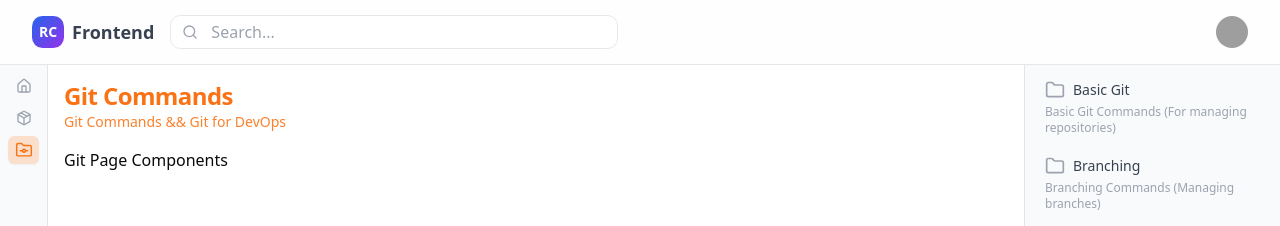
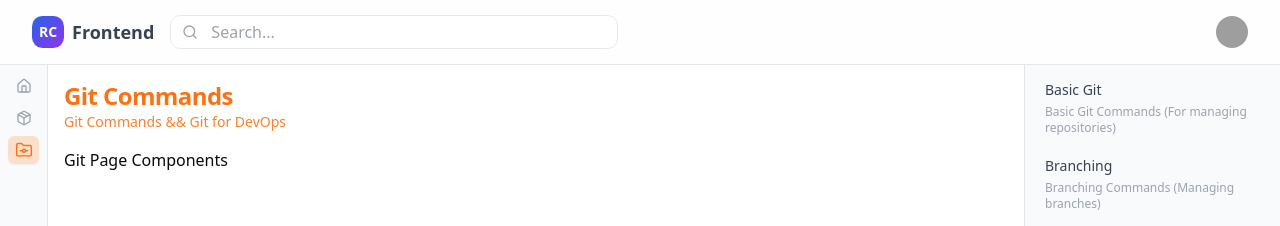
Before and after one commit to sachinrk04/UI-Problems-New, a React (Vite) app: page /git in a window 1280 px wide. Shown: the top 226 px of the page. Built offline with nearby package versions, Linux system fonts and the light colour scheme; grey boxes are pictures that could not be loaded.

Commit message:
fix sidebar

```diff
--- a/src/components/SubSidbar.tsx
+++ b/src/components/SubSidbar.tsx
@@ -43,11 +43,13 @@ const SubSidbar = ({
                 } ${isLast ? "mb-2" : ""} ${isActive ? "bg-blue-100" : ""}`}
               >
                 <div className="flex items-center">
+                  {route.icon && (
                     <route.icon
                       className={`mr-2 h-5 w-5 ${
                         isActive ? "text-primary" : "text-gray-400"
                       }`}
                     />
+                  )}
                   <div className="font-medium">{route?.name}</div>
                 </div>
                 {route?.sideDescription && (
--- a/src/routes/gitPageRoutes.tsx
+++ b/src/routes/gitPageRoutes.tsx
@@ -1,20 +1,15 @@
-import {
-  Folder,
-
-} from "lucide-react";
-
 export const gitPageRoutes = [
   {
     name: "Basic Git",
     href: "/git/basic-git-commands",
-    icon: Folder,
+    icon: "",
     sideDescription: "Basic Git Commands (For managing repositories)",
     pageDescription: "",
   },
   {
     name: "Branching",
     href: "/git/branching-git-commands",
-    icon: Folder,
+    icon: "",
     sideDescription: "Branching Commands (Managing branches)",
     pageDescription: "",
   },
```
Lines whose indentation alone changed are shown as unchanged.
